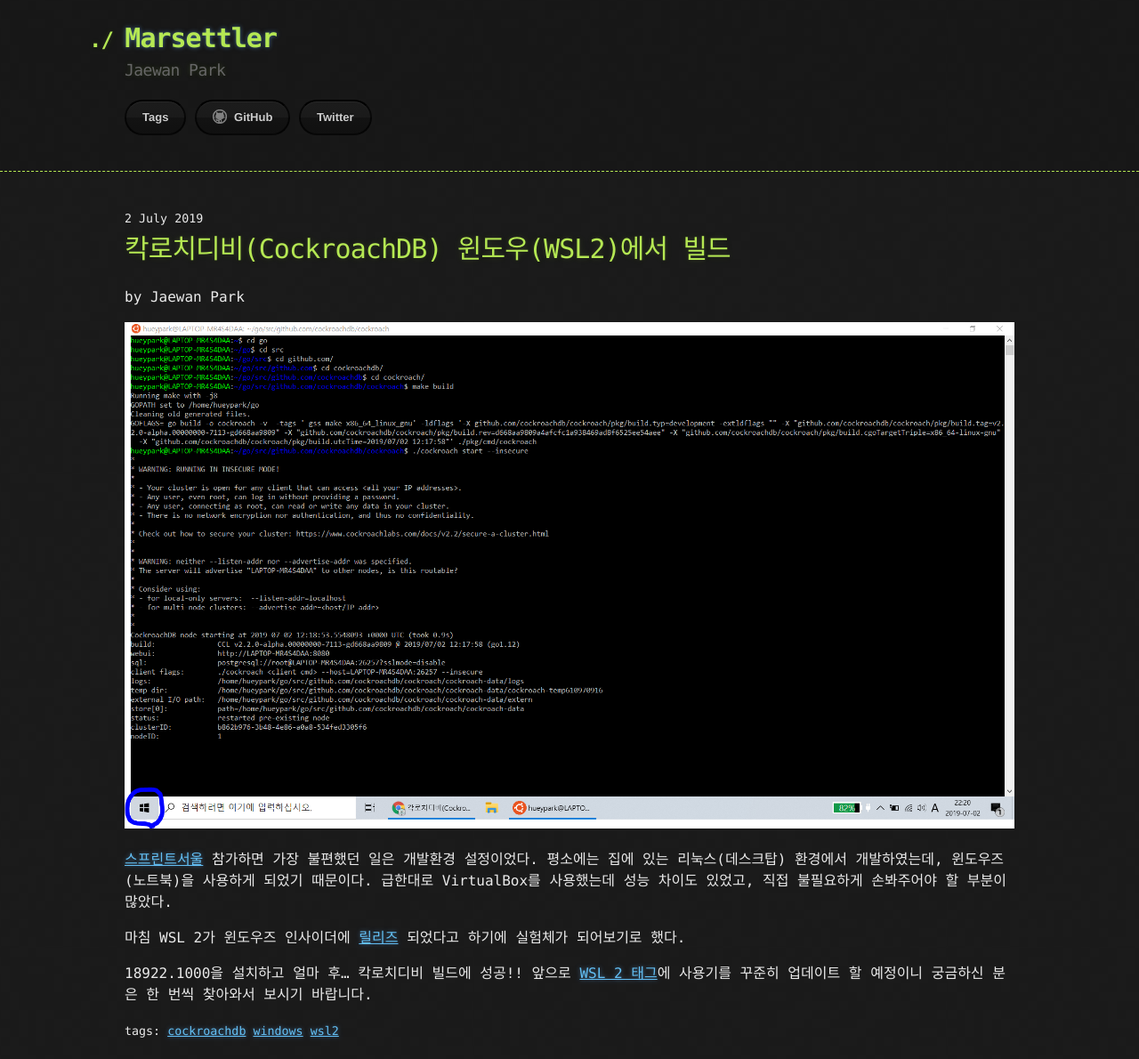
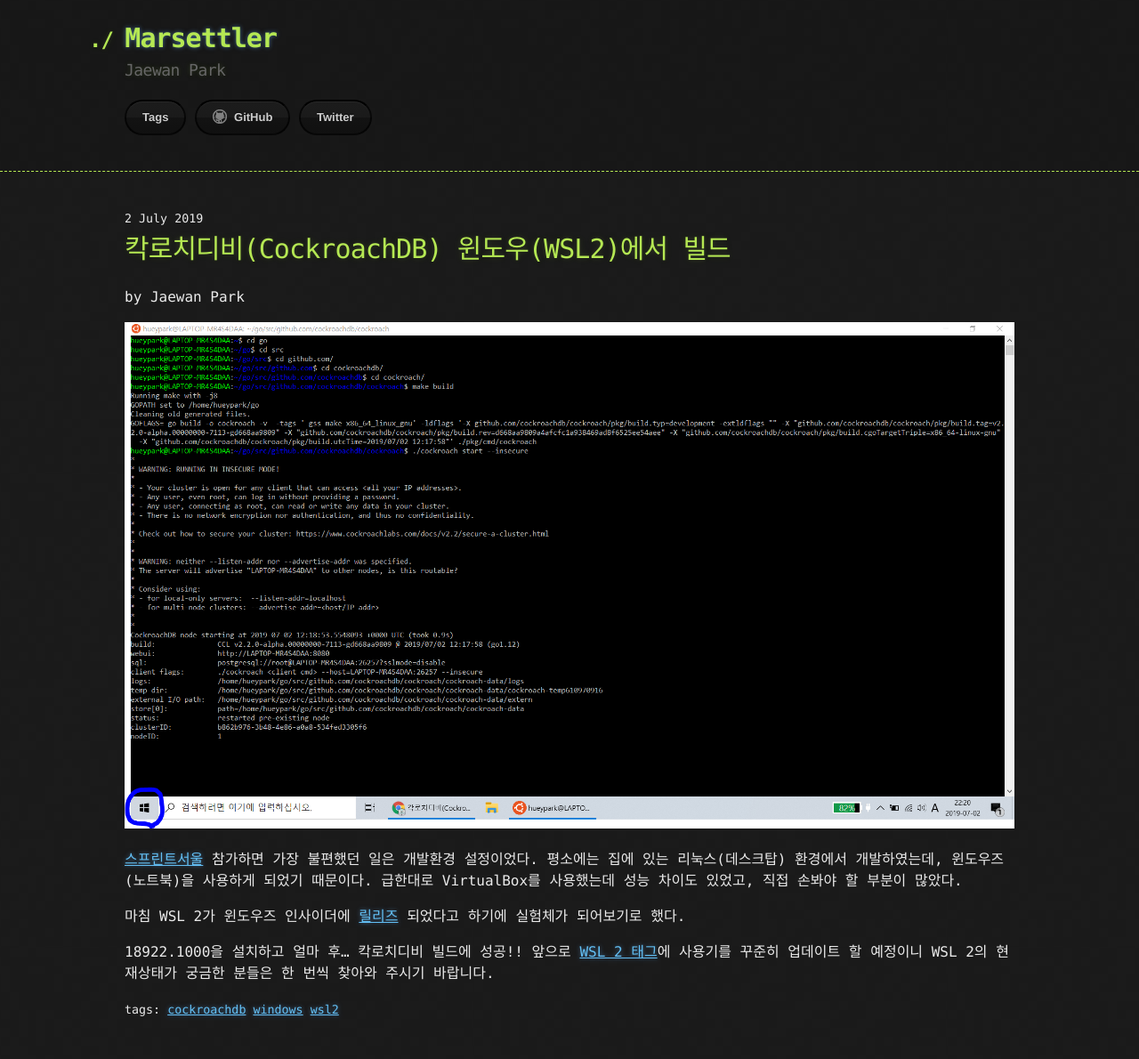
Before and after one commit to hueypark/hueypark.github.io, a Jekyll site: the page built from _posts/2019-07-02-windows-wsl2-cockroachdb.md, in a window 1280 px wide. Shown: the whole page at 89% size. Built offline with Jekyll 4.4.1, drawn with Linux system fonts in a browser that asks for light colours; comment, search, counter and statistics services are not loaded; after the commit the page ends 1166 px from its top, so only the background shows below that.

Commit message:
Polish up

```diff
--- a/_posts/2019-07-02-windows-wsl2-cockroachdb.md
+++ b/_posts/2019-07-02-windows-wsl2-cockroachdb.md
@@ -7,8 +7,8 @@
 
 ![](/assets/post/2019-07-02-windows-wsl2-cockroachdb/cockroachdb-on-windows.png)
 
-[스프린트서울](/2019/06/30/first-sprintseoul.html) 참가하면 가장 불편했던 일은 개발환경 설정이었다. 평소에는 집에 있는 리눅스(데스크탑) 환경에서 개발하였는데, 윈도우즈(노트북)을 사용하게 되었기 때문이다. 급한대로 VirtualBox를 사용했는데 성능 차이도 있었고, 직접 불필요하게 손봐주어야 할 부분이 많았다.
+[스프린트서울](/2019/06/30/first-sprintseoul.html) 참가하면 가장 불편했던 일은 개발환경 설정이었다. 평소에는 집에 있는 리눅스(데스크탑) 환경에서 개발하였는데, 윈도우즈(노트북)을 사용하게 되었기 때문이다. 급한대로 VirtualBox를 사용했는데 성능 차이도 있었고, 직접 손봐야 할 부분이 많았다.
 
 마침 WSL 2가 윈도우즈 인사이더에 [릴리즈](https://devblogs.microsoft.com/commandline/wsl-2-is-now-available-in-windows-insiders/) 되었다고 하기에 실험체가 되어보기로 했다.
 
-18922.1000을 설치하고 얼마 후... 칵로치디비 빌드에 성공!! 앞으로 [WSL 2 태그](https://marsettler.com/tags/wsl2/)에 사용기를 꾸준히 업데이트 할 예정이니 궁금하신 분은 한 번씩 찾아와서 보시기 바랍니다.
+18922.1000을 설치하고 얼마 후... 칵로치디비 빌드에 성공!! 앞으로 [WSL 2 태그](https://marsettler.com/tags/wsl2/)에 사용기를 꾸준히 업데이트 할 예정이니 WSL 2의 현재상태가 궁금한 분들은 한 번씩 찾아와 주시기 바랍니다.
```
